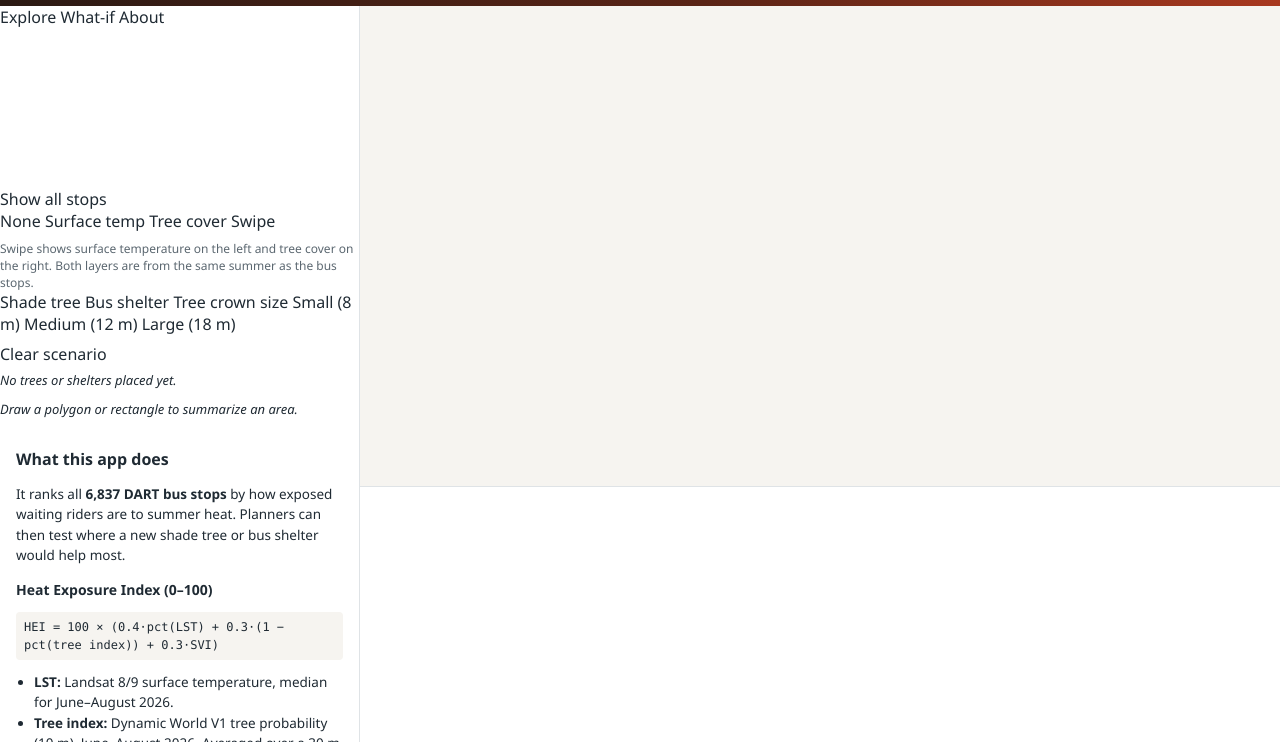
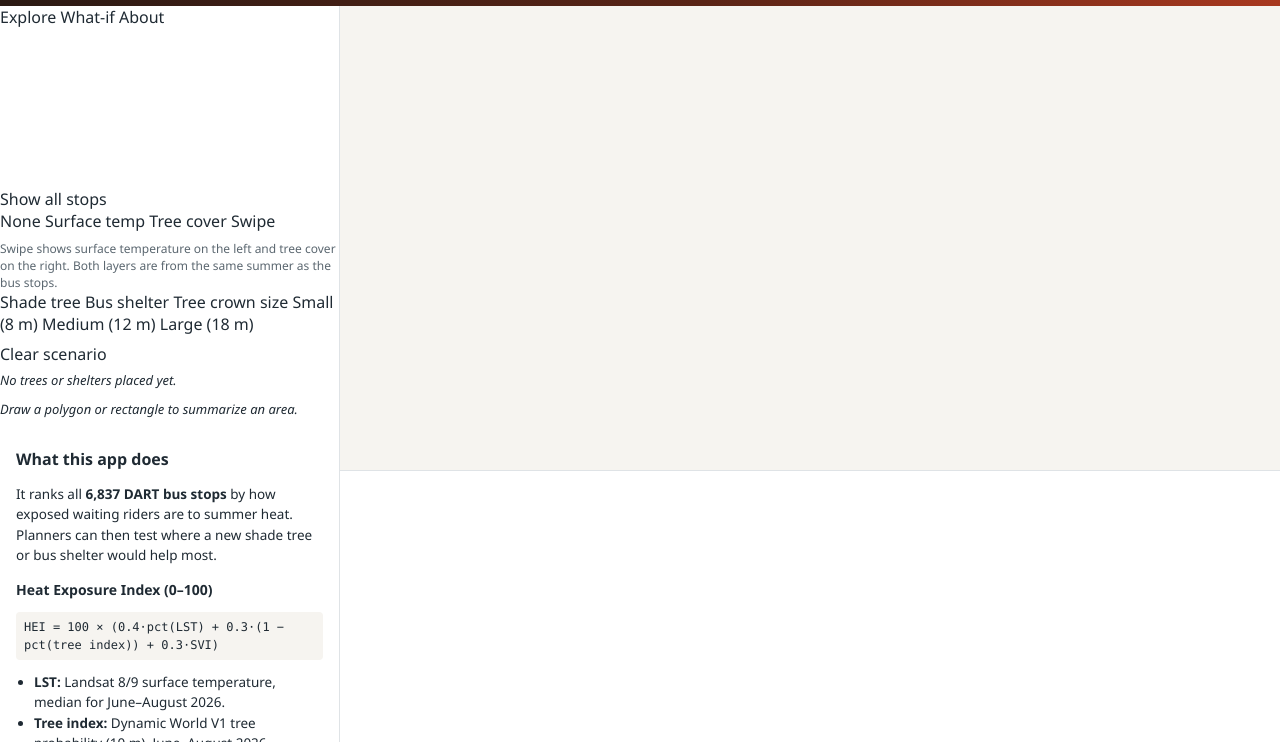
Before and after one commit to samiariaz8046-dotcom/shadegap-dfw, a plain HTML site: page index.html in a window 1280 px wide. Shown: the part 58-800 px from the top of the page. Drawn offline with Linux system fonts and the light colour scheme; a script that the page names is missing.

Commit message:
Add files via upload

```diff
--- a/css/app.css
+++ b/css/app.css
@@ -11,14 +11,13 @@ body { font-family: "Avenir Next", "Segoe UI", system-ui, sans-serif; color: var
 
 #app {
   display: grid;
-  grid-template-columns: 360px minmax(0, 1fr);
+  grid-template-columns: 340px minmax(0, 1fr) 500px;
+  grid-template-rows: 64px minmax(0, 1fr);
+  grid-template-areas:
+    "header header header"
+    "side   map    table";
+  height: 100vh;
   overflow: hidden;
-  grid-template-rows: 64px 1fr 32vh;
-  grid-template-areas:
-    "header header"
-    "side   map"
-    "side   table";
-  height: 100vh;
 }
 
 /* Header */
@@ -69,11 +68,26 @@ arcgis-sketch { display: block; margin-bottom: 8px; }
 /* Map + table */
 #map-wrap { grid-area: map; position: relative; min-width: 0; min-height: 0; }
 arcgis-map { width: 100%; height: 100%; display: block; }
-#table-wrap { grid-area: table; border-top: 1px solid var(--sg-line); background: #fff; min-width: 0; min-height: 0; overflow: hidden; }
+#table-wrap { grid-area: table; border-left: 1px solid var(--sg-line); background: #fff; min-width: 0; min-height: 0; overflow: hidden; }
 arcgis-feature-table { display: block; height: 100%; }
 
+/* Priority breakdown */
+.prio-row { display: grid; grid-template-columns: 78px 1fr 64px; align-items: center; gap: 8px;
+            padding: 5px 6px; border-radius: 4px; cursor: pointer; font-size: 12.5px; }
+.prio-row:hover { background: #fff4ec; }
+.prio-row.active { background: #ffe7d6; outline: 1px solid #f2b48c; }
+.prio-bar { height: 12px; border-radius: 2px; }
+.prio-num { text-align: right; font-variant-numeric: tabular-nums; color: var(--sg-muted); }
+.prio-num b { color: var(--sg-ink); }
+
+/* Medium screens: table drops below the map */
+@media (max-width: 1400px) {
+  #app { grid-template-columns: 340px minmax(0, 1fr); grid-template-rows: 64px minmax(0, 1fr) 34vh;
+         grid-template-areas: "header header" "side map" "side table"; }
+  #table-wrap { border-left: 0; border-top: 1px solid var(--sg-line); }
+}
 @media (max-width: 860px) {
-  #app { overflow: visible; grid-template-columns: minmax(0, 1fr); grid-template-rows: 56px 46vh auto 38vh;
+  #app { overflow: visible; height: auto; grid-template-columns: minmax(0, 1fr); grid-template-rows: 56px 60vh auto 50vh;
          grid-template-areas: "header" "map" "side" "table"; height: auto; }
   #header-stats { display: none; }
 }
```
